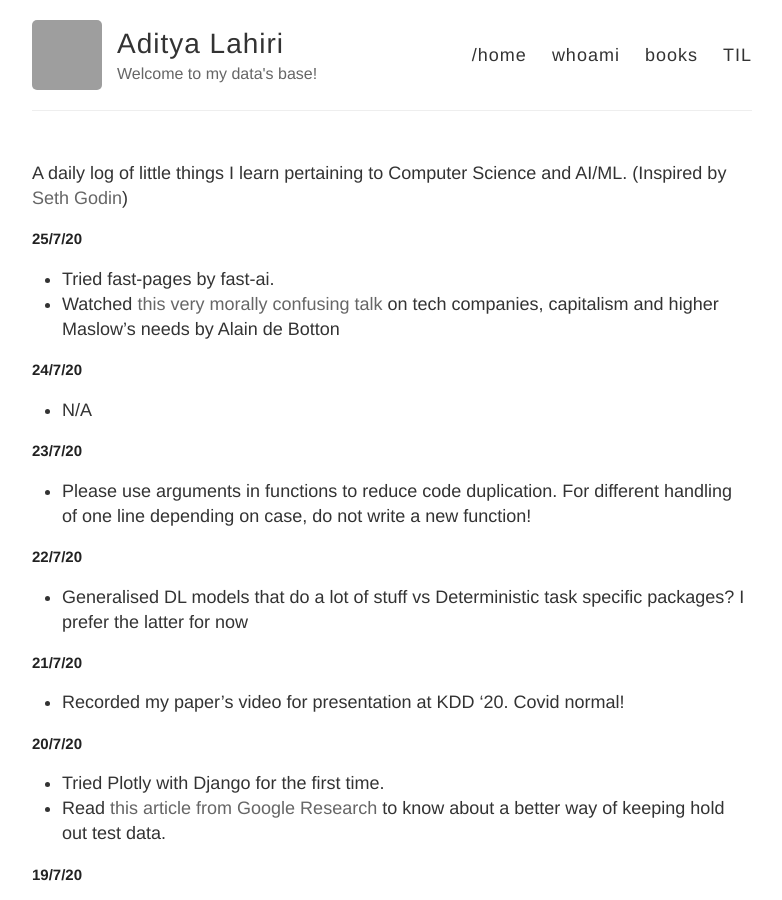
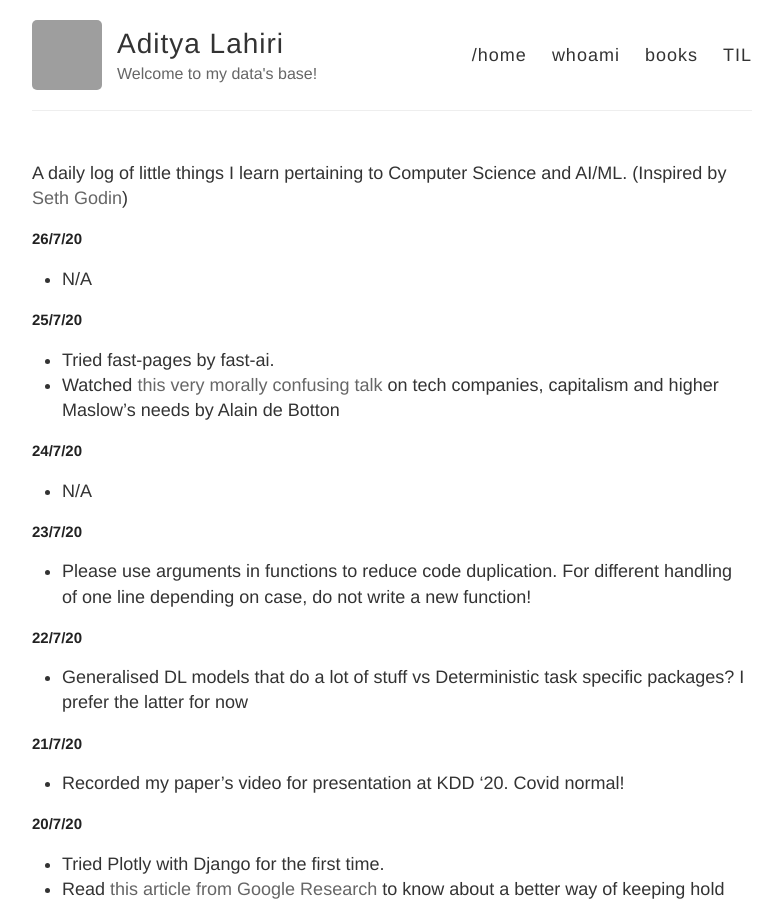
Before and after one commit to adityalahiri/adityalahiri.github.io, a Jekyll site: the page built from TIL.md, in a window 1280 px wide and 900 px high. Shown: the whole window, without its empty margins (248-1030 px from the left). Built offline with Jekyll 4.4.1, drawn with Linux system fonts in a browser that asks for light colours; our own code applies the rules of GitHub Pages for plain Markdown files; grey boxes are pictures that could not be loaded.

Commit message:
Update for 26/7

```diff
--- a/TIL.md
+++ b/TIL.md
@@ -1,5 +1,9 @@
 A daily log of little things I learn pertaining to Computer Science and AI/ML.
 (Inspired by [Seth Godin](https://seths.blog/))
+
+## 26/7/20
+
+* N/A
 
 ## 25/7/20
 
```
